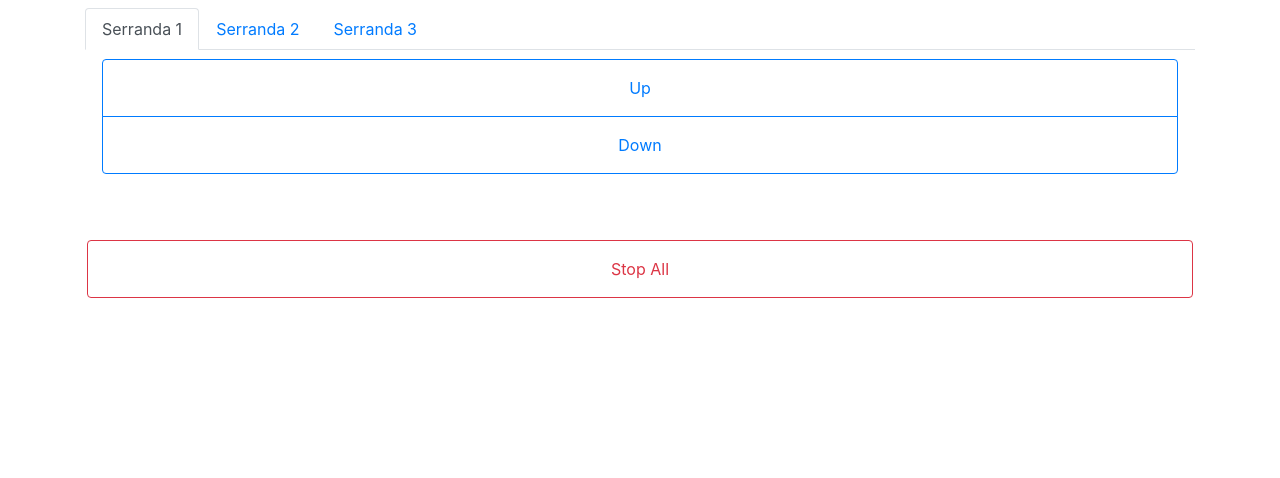
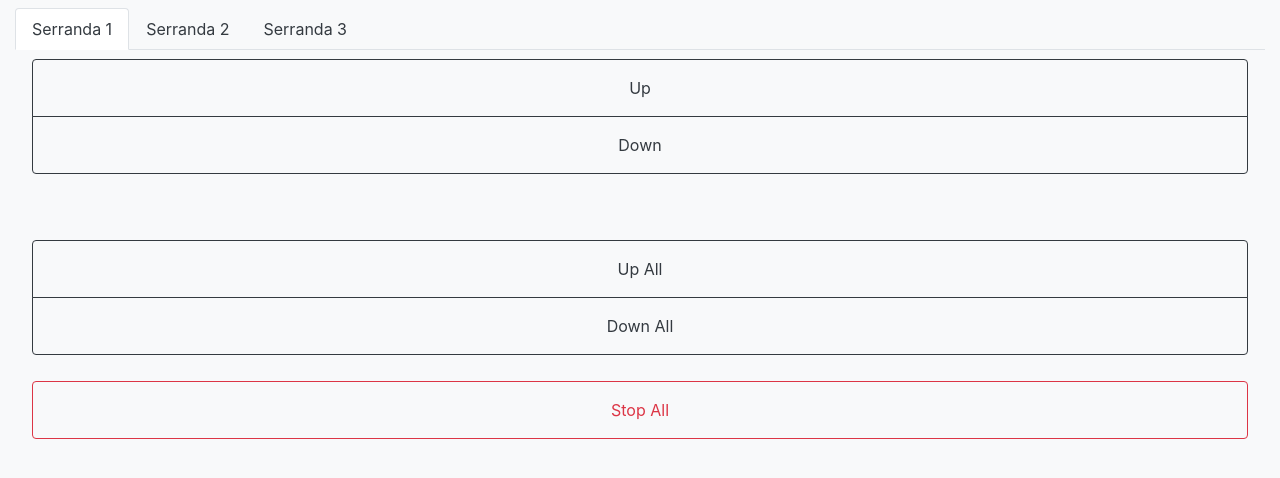
Before and after one commit to piermarcobarbe/SerrandaManager, a website: page public/index.html in a window 1280 px wide. Drawn offline with nearby package versions, Linux system fonts and the light colour scheme; no server answers.

Commit message:
darker bg, upAll and downAll button, container-fluid

```diff
--- a/public/index.html
+++ b/public/index.html
@@ -1,9 +1,9 @@
 <!doctype html>
-<html lang="en">
+<html lang="en" class="bg-light">
 <head>
   <!-- Required meta tags -->
   <meta charset="utf-8">
-  <meta name="viewport" content="width=device-width, initial-scale=1, shrink-to-fit=no">
+  <meta name="viewport" content="width=device-width, initial-scale=1, shrink-to-fit=yes">
 
   <!-- Bootstrap CSS -->
   <link rel="stylesheet" href="https://stackpath.bootstrapcdn.com/bootstrap/4.1.3/css/bootstrap.min.css" integrity="sha384-MCw98/SFnGE8fJT3GXwEOngsV7Zt27NXFoaoApmYm81iuXoPkFOJwJ8ERdknLPMO" crossorigin="anonymous">
@@ -11,49 +11,53 @@
 
   <title>Serranda Manager</title>
 </head>
-<div class="container container-fluid mt-2">
+<div class="container-fluid mt-2 bg-light">
 
 
     <ul class="nav nav-tabs" id="pills-tab" role="tablist">
         <li class="nav-item">
-            <a class="nav-link text-center active" id="pills-home-tab" data-toggle="pill" href="#pills-home" role="tab" aria-controls="pills-home" aria-selected="true">Serranda 1</a>
+            <a class="text-dark nav-link text-center active" id="pills-home-tab" data-toggle="pill" href="#pills-home" role="tab" aria-controls="pills-home" aria-selected="true">Serranda 1</a>
         </li>
         <li class="nav-item">
-            <a class="nav-link text-center" id="pills-profile-tab" data-toggle="pill" href="#pills-profile" role="tab" aria-controls="pills-profile" aria-selected="false">Serranda 2</a>
+            <a class="text-dark nav-link text-center" id="pills-profile-tab" data-toggle="pill" href="#pills-profile" role="tab" aria-controls="pills-profile" aria-selected="false">Serranda 2</a>
         </li>
         <li class="nav-item">
-            <a class="nav-link text-center" id="pills-contact-tab" data-toggle="pill" href="#pills-contact" role="tab" aria-controls="pills-contact" aria-selected="false">Serranda 3</a>
+            <a class="text-dark nav-link text-center" id="pills-contact-tab" data-toggle="pill" href="#pills-contact" role="tab" aria-controls="pills-contact" aria-selected="false">Serranda 3</a>
         </li>
     </ul>
     <div class="tab-content" id="pills-tabContent">
         <div class="tab-pane fade show active" id="pills-home" role="tabpanel" aria-labelledby="pills-home-tab">
             <div class="btn-lg btn-block btn btn-group-vertical" role="group" data-buttonGroup="0">
-                <button type="button" class="btn btn-outline-primary pt-3 pb-3 up">Up</button>
-                <button type="button" class="btn btn-outline-primary pt-3 pb-3 down">Down</button>
+                <button type="button" class="btn btn-outline-dark pt-3 pb-3 up">Up</button>
+                <button type="button" class="btn btn-outline-dark pt-3 pb-3 down">Down</button>
             </div>
         </div>
         <div class="tab-pane fade" id="pills-profile" role="tabpanel" aria-labelledby="pills-profile-tab">
             <div class="btn-lg btn-block btn btn-group-vertical" role="group" data-buttonGroup="1">
-                <button type="button" class="btn btn-outline-primary pt-3 pb-3 up">Up</button>
-                <button type="button" class="btn btn-outline-primary pt-3 pb-3 down">Down</button>
+                <button type="button" class="btn btn-outline-dark pt-3 pb-3 up">Up</button>
+                <button type="button" class="btn btn-outline-dark pt-3 pb-3 down">Down</button>
             </div>
         </div>
         <div class="tab-pane fade" id="pills-contact" role="tabpanel" aria-labelledby="pills-contact-tab">
             <div class="btn-lg btn-block btn btn-group-vertical" role="group" data-buttonGroup="2">
-                <button type="button" class="btn btn-outline-primary pt-3 pb-3 up">Up</button>
-                <button type="button" class="btn btn-outline-primary pt-3 pb-3 down">Down</button>
+                <button type="button" class="btn btn-outline-dark pt-3 pb-3 up">Up</button>
+                <button type="button" class="btn btn-outline-dark pt-3 pb-3 down">Down</button>
             </div>
         </div>
     </div>
 
   <div class="row pt-5">
+      <div class="container-fluid">
 
-    <div class="btn-lg btn-block btn btn-group-vertical" role="group">
-      <button type="button" class="btn btn-outline-danger pt-3 pb-3" id="stopAllButton">Stop All</button>
-    </div>
+        <div class="btn-lg btn-block btn btn-group-vertical" role="group">
+          <button type="button" class="btn btn-outline-dark pt-3 pb-3" id="upAllButton">Up All</button>
+          <button type="button" class="btn btn-outline-dark pt-3 pb-3" id="downAllButton">Down All</button>
+        </div>
+        <div class="btn-lg btn-block btn btn-group-vertical" role="group">
+          <button type="button" class="btn btn-outline-danger pt-3 pb-3" id="stopAllButton">Stop All</button>
+        </div>
 
-
-
+      </div>
   </div>
 </div>
 
```
